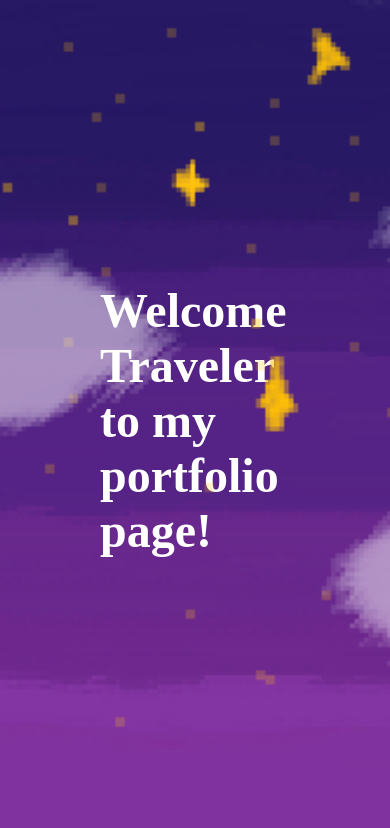
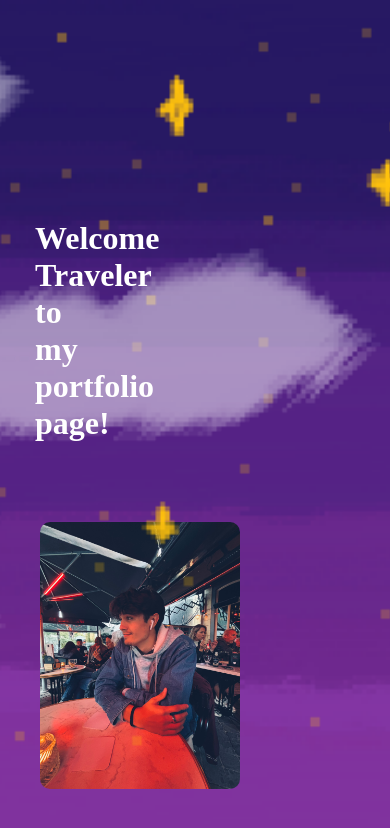
Before and after one commit to zaih0/zainehorn-portfolio, a plain HTML site: page index.html in a window 390 px wide. Drawn offline with Linux system fonts and the light colour scheme.

Commit message:
Fixing mobile responsive display

```diff
--- a/css/index.css
+++ b/css/index.css
@@ -57,6 +57,8 @@
     z-index: -1;
   }
 
+
+
   .layer1 { background-image: url('../img/pixil-layer-0.png'); z-index: 1;}
   .layer2 { background-image: url('../img/pixil-layer-1.png'); z-index: 2;}
   .layer3 { background-image: url('../img/pixil-layer-2.png'); z-index: 3;}
@@ -72,3 +74,64 @@
   .layer13 { background-image: url('../img/pixil-layer-12.png'); z-index: 13;}
   .layer14 { background-image: url('../img/pixil-layer-13.png'); z-index: 14;}
   .layer15 { background-image: url('../img/pixil-layer-14.png'); z-index: 15; opacity: 0.5;}
+
+
+
+
+
+  /* Tablet screens (between 768px and 1024px) */
+@media (max-width: 1024px) {
+  .banner-info h1 {
+    font-size: 2.5em;
+  }
+
+  .banner-info img {
+    width: 250px;
+  }
+}
+
+/* Mobile screens (less than 768px) */
+@media (max-width: 768px) {
+
+    body{
+      background-color: rgb(52, 52, 121);
+    }
+
+
+  .banner-info {
+    flex-direction: column; /* Stack text and image vertically */
+    text-align: center;
+    position: relative;
+    right: 350px;
+  }
+
+  .banner-info h1 {
+    font-size: 2em;
+    /*margin: 0 0 10px 0;*/
+    max-width: 10px;
+    position: relative;
+    left: 10px;
+  }
+
+  .banner-info img {
+    width: 200px;
+    position: relative;
+    left: 100px;
+    margin-top: 100px;
+  }
+
+  .parallax-container{
+    position: relative;
+    width: 200vw;
+  }
+
+  .parallax-layer {
+    background-size: cover;
+  }
+}
+
+/* Parallax Layer Styles */
+.parallax-layer {
+  background-size: cover;
+  background-position: center;
+}
--- a/index.html
+++ b/index.html
@@ -4,8 +4,8 @@
     <meta charset="UTF-8">
     <meta name="viewport" content="width=device-width, initial-scale=1.0">
     <title>Zaine Portfolio</title>
-    <link rel="stylesheet" href="./css/index.css">
-    <script src="./js/index.js"></script>
+    <link rel="stylesheet" href="css/index.css">
+    <script src="js/index.js"></script>
 </head>
 <body>
     <div class="parallax-container">
```
